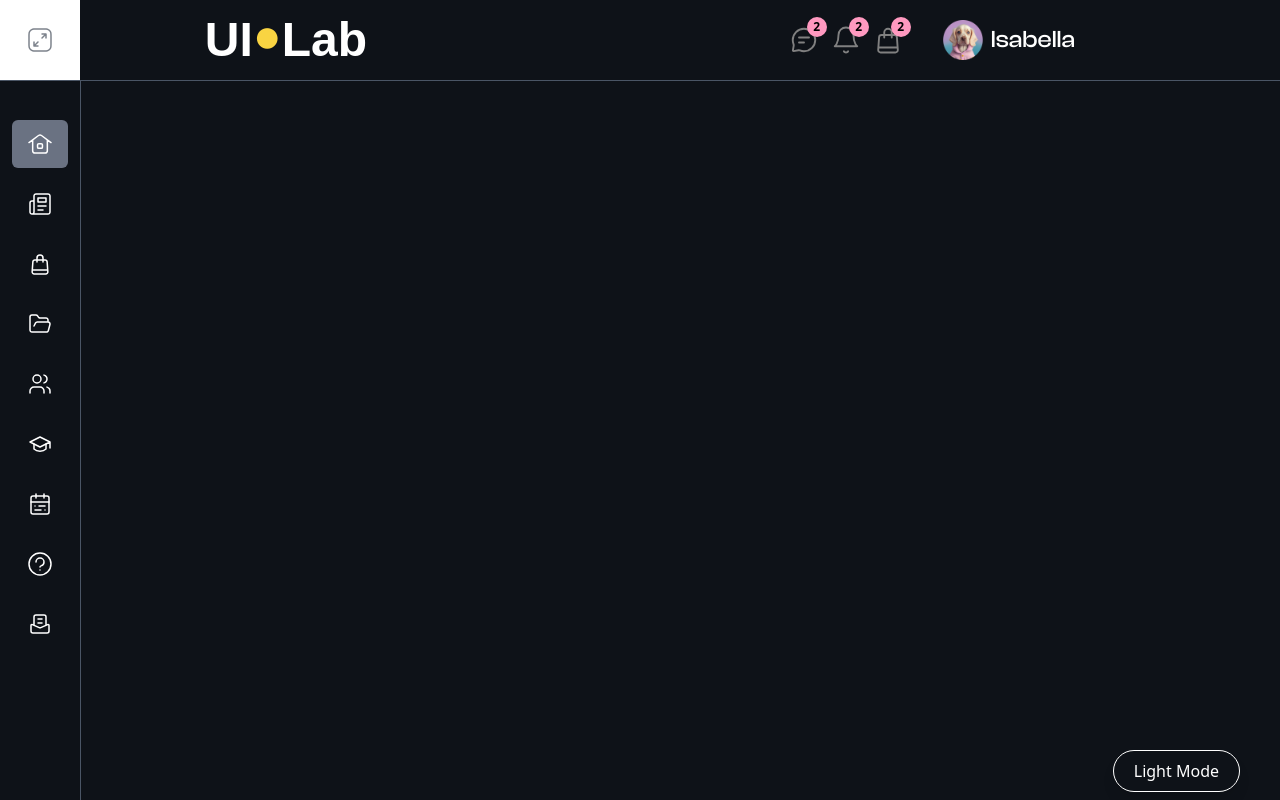
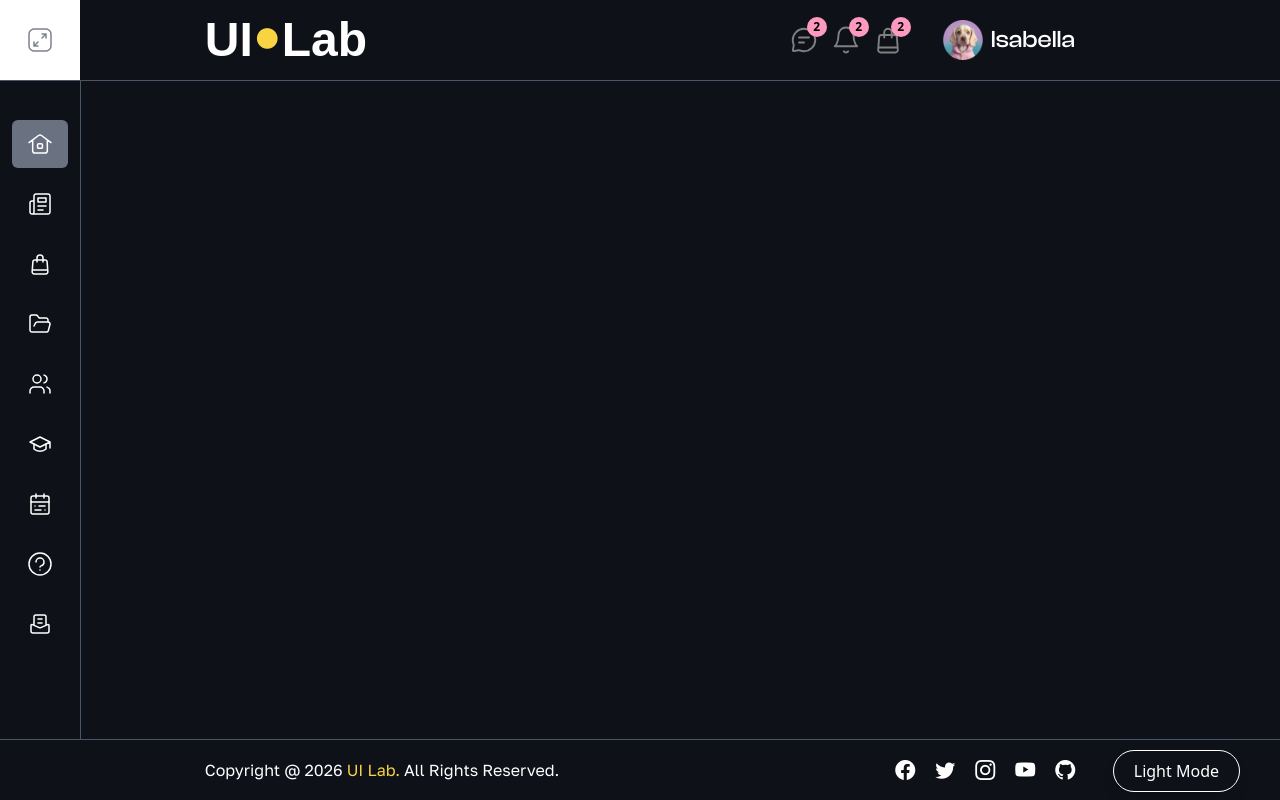
Before and after one commit to Jisap/nextjs16-uilab, a Next.js app: page / in a window 1280 px wide. Built offline with nearby package versions, Linux system fonts and the light colour scheme; a web font is replaced by a local one.

Commit message:
feat: add responsive Footer component with social media links

```diff
--- a/app/Components/Footer/Footer.tsx
+++ b/app/Components/Footer/Footer.tsx
@@ -2,7 +2,20 @@ import React from 'react'
 
 const Footer = () => {
   return (
-    <div>Footer</div>
+    <div className='px-[8%] lg:px-[16%] py-4 z-10 bg-body border-t border-gray-600 fixed bottom-0 left-0 w-full'>
+      <div className='flex flex-wrap justify-between items-center gap-5'>
+        <p className='GolosText'>
+          Copyright @ 2026 <span className="text-prim hover:underline hover:text-prim/80">UI Lab.</span> All Rights Reserved.
+        </p>
+        <div className='hidden lg:flex items-center gap-5'>
+          <i className='bi bi-facebook text-xl hover:text-prim cursor-pointer'></i>
+          <i className='bi bi-twitter text-xl hover:text-prim cursor-pointer'></i>
+          <i className='bi bi-instagram text-xl hover:text-prim cursor-pointer'></i>
+          <i className='bi bi-youtube text-xl hover:text-prim cursor-pointer'></i>
+          <i className='bi bi-github text-xl hover:text-prim cursor-pointer'></i>
+        </div>
+      </div>
+    </div>
   )
 }
 
```
